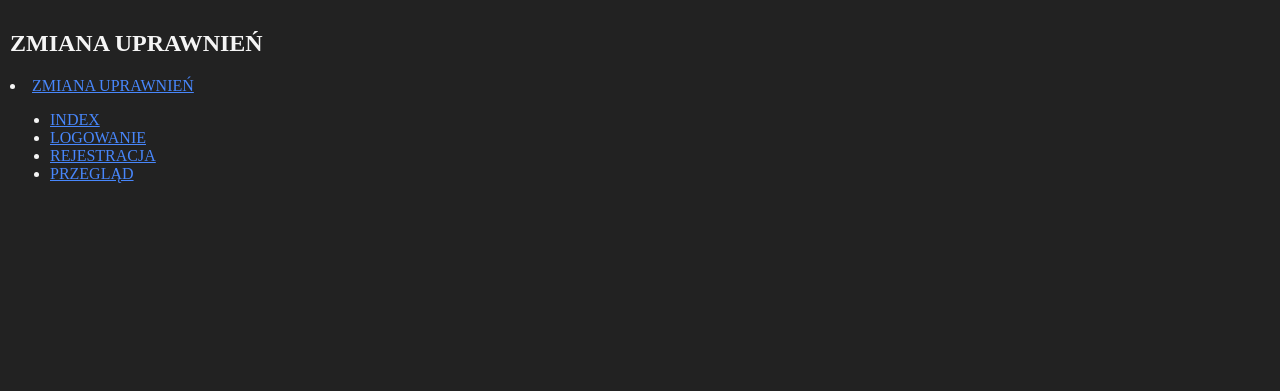
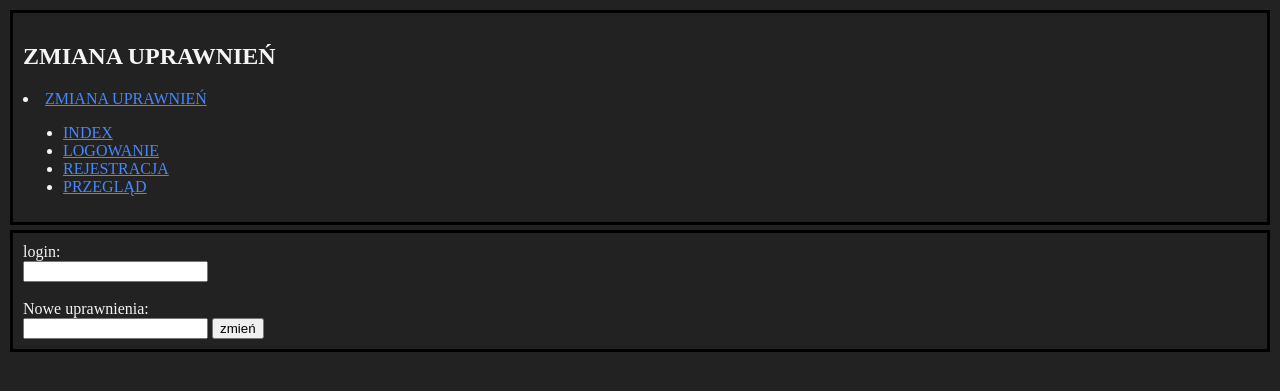
Before and after one commit to FZ2161/Projekt-SystemZarz-dzaniaIT, a PHP site: page /zmiana-uprawnien.php in a window 1280 px wide. Shown: the top 391 px of the page. Run offline with PHP 8.4, Linux system fonts and the light colour scheme; the visitor is signed in with stand-in values (Sample User, id 1).

Commit message:
zmiana uprawnie

```diff
--- a/systemZarządzaniaIT/style1.css
+++ b/systemZarządzaniaIT/style1.css
@@ -14,3 +14,9 @@ a:hover{
 pre{
     background-color: #333;
 }
+#menu, #glowny{
+    margin: 0;
+    padding: 10px;
+    margin-bottom: 5px;
+    border: 3px solid black;
+}
--- a/systemZarządzaniaIT/zmiana-uprawnien.php
+++ b/systemZarządzaniaIT/zmiana-uprawnien.php
@@ -7,9 +7,56 @@
     <title>index</title>
 </head>
 <body>
-    <h2>ZMIANA UPRAWNIEŃ</h2>
-    <?php
-        include "menu.php";
-    ?>
+    <div id="menu">
+        <h2>ZMIANA UPRAWNIEŃ</h2>
+        <?php
+            include "menu.php";
+        ?>
+    </div>
+
+    <div id="glowny">
+<!-- ------------------------- FORMULARZ ------------------------ -->
+    <form  action="" method="post">
+        <label for="login">login: </label>
+        <br>
+        <input type="text" name="login">
+        <br>
+        <br>
+        <label for="noweUprawnienia">Nowe uprawnienia: </label>
+        <br>
+        <input type="text" name="noweUprawnienia">
+        <input type="submit" value="zmień">
+    </form>
+
+<?php
+    if(!empty($_POST["noweUprawnienia"])&&!empty($_POST["login"])){
+        $noweUprawnienia=$_POST["noweUprawnienia"];
+        $login=$_POST["login"];
+
+        #######  Połączenie z bazą  ###########
+        $dbHost="localhost";
+        $dbUser="root";
+        $dbPassword="";
+        $db="system_zarzadzania_it";
+
+        $conn=mysqli_connect($dbHost, $dbUser, $dbPassword, $db);
+
+        if(!$conn){
+            echo "<p style='color: red;'>nie zmieniono</p>";
+        }
+
+        $sql="UPDATE users SET uprawnienia='$noweUprawnienia' WHERE 'login' = '$login'";
+
+
+        if($noweUprawnienia != "admin" || $noweUprawnienia = !"user" || $noweUprawnienia = !"pracownik"){
+            echo "<p style='color: red;'>nie zmieniono</p>";
+        }
+        else if (mysqli_query($conn, $sql)){
+            echo "<p style='color: green;'>zmieniono</p>";
+        }
+
+    }
+?>
+    </div>
 </body>
 </html>
```
Also changed, not shown: systemZarządzaniaIT/index.php (+6 -2 lines), systemZarządzaniaIT/logowanie.php (+8 -1 lines), systemZarządzaniaIT/przeglad.php (+6 -1 lines), systemZarządzaniaIT/rejestracja.php (+7 -1 lines).
